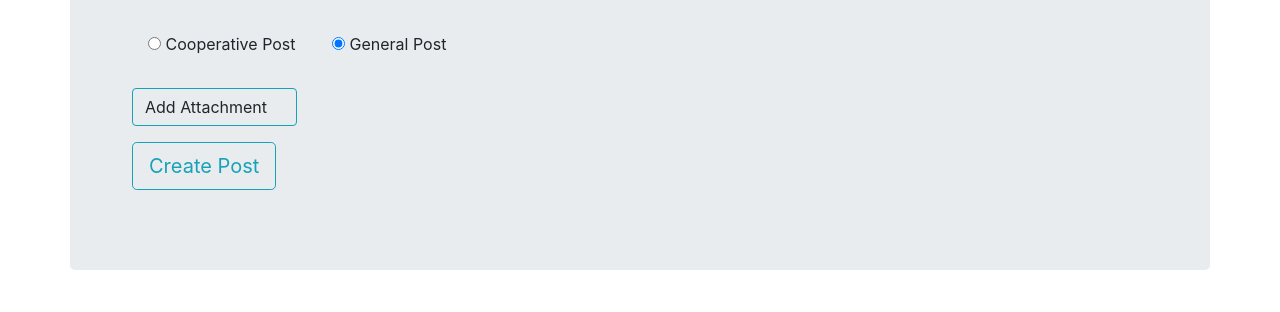
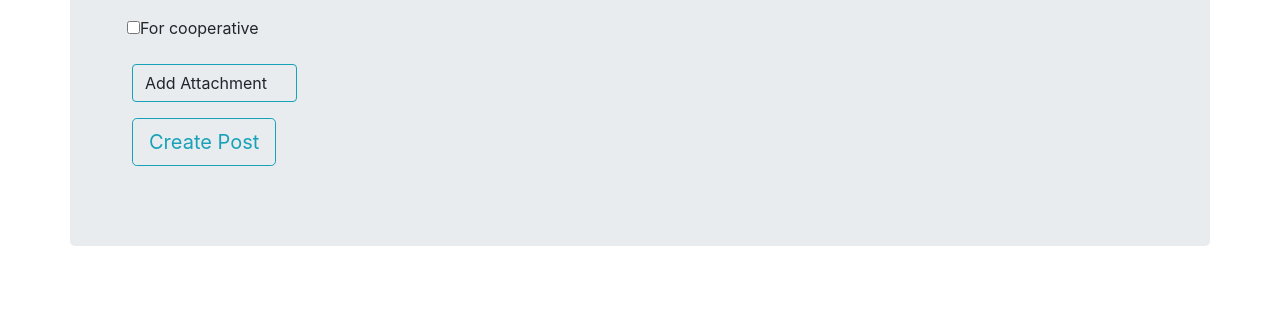
Before and after one commit to louieee/AgroCoopNaija, a Django app: page /post/add/ in a window 1280 px wide. Shown: the part 748-1060 px from the top of the page. Run offline with Django 3.2, Linux system fonts and the light colour scheme; a user stored in the database is signed in; tables that the repository leaves empty hold one stand-in row (values such as "Sample post"); some libraries are stand-ins or nearby versions; some web fonts are replaced.

Commit message:
Cooperative post can be made now

```diff
--- a/post/templates/post/make_post.html
+++ b/post/templates/post/make_post.html
@@ -26,20 +26,17 @@
                         <div class="col-sm-12 mb-3">
                             <input accept="image/*" type="file"  name="image"  class="form-control input-sm"/>
                         </div>
-                      <div class=" col-sm-12 mb-3">
+                      <div class="col-sm-12 mb-3">
                             <textarea type="text"  id="editor" rows="10" cols="100" name="content"
                                       class="form-control input-sm" required="required" >Write Your Content Here</textarea>
                         </div>
                     {% if user.is_cooperative_member %}
-{#                        TODO : 1 Correct this radio button #}
-                      <div class="radios col-sm-12 mb-3">
-				        <label for="radio-01" class="label_radio m-3 custom-radio">
-				            <input  type="radio" name="for_coop" value=0> Cooperative Post
-				        </label>
-				        <label for="radio-02" class="label_radio m-3 custom-radio">
-				            <input  type="radio" name="for_coop" checked value=1> General Post
-				        </label>
-	                </div>
+                      <div class="form-row col-sm-12 mb-3">
+                <div class="checkbox-row">
+                        <input type="checkbox" name="for_cooperative" value="1" id="id_for_cooperative"><label class="vCheckboxLabel" for="id_for_cooperative">For cooperative</label>
+                </div>
+
+        </div>
                       {% endif %}
                   <div class="col-sm-12 mb-3">
                             <a  onclick="
--- a/post/views.py
+++ b/post/views.py
@@ -13,7 +13,7 @@ def make_post(request):
         video = str(request.POST.get('video', False))
         audio = str(request.POST.get('audio', False))
         description = str(request.POST.get('content', False))
-        for_coop = int(request.POST.get('for_coop', False))
+        for_coop = int(request.POST.get('for_cooperative', False))
         count = 0
         attachments = []
         while request.FILES.get('attachment' + str(count), False) is not False:
@@ -32,9 +32,9 @@ def make_post(request):
             if audio:
                 new_post.audio = audio
             if for_coop == 1:
-                new_post.for_coop = True
-                member = Member.objects.get(email=request.user.email)
-                new_post.coop_name = member.cooperative.name
+                new_post.for_cooperative = True
+                member = Member.objects.get(user_id=request.user.id)
+                new_post.cooperative_name = member.coop_detail().name
             new_post.save()
             for val in attachments:
                 new_attachment = Attachment()
```
